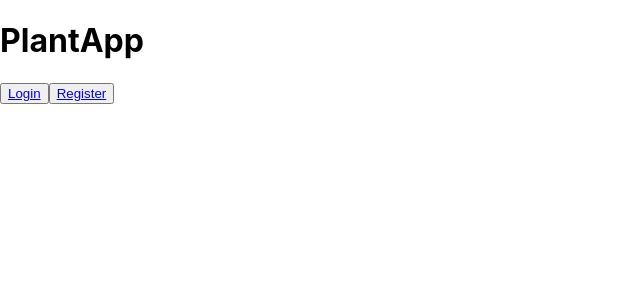
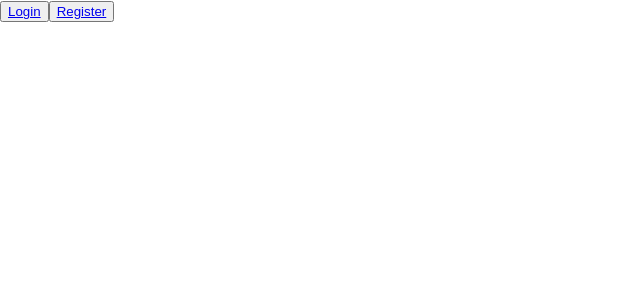
Before and after one commit to isdi-coders-2023/Daniel-Ursua-Final-Project-front-202301-mad, a React (Create React App) app: page / in a window 1280 px wide. Shown: the top 300 px of the page, without its empty margins (0-640 px from the left). Built offline with nearby package versions, Linux system fonts and the light colour scheme.

Commit message:
Update index for router

```diff
--- a/src/index.tsx
+++ b/src/index.tsx
@@ -2,10 +2,10 @@ import React from "react";
 import { createRoot } from "react-dom/client";
 import { Provider } from "react-redux";
 import { store } from "./app/store";
-import App from "./App";
 import reportWebVitals from "./reportWebVitals";
 import "./index.css";
 import { BrowserRouter as Router } from "react-router-dom";
+import { AppRouter } from "./app.router/app.router";
 
 const container = document.getElementById("root")!;
 const root = createRoot(container);
@@ -14,7 +14,7 @@ root.render(
   <React.StrictMode>
     <Provider store={store}>
       <Router>
-        <App></App>
+        <AppRouter />
       </Router>
     </Provider>
   </React.StrictMode>
```
